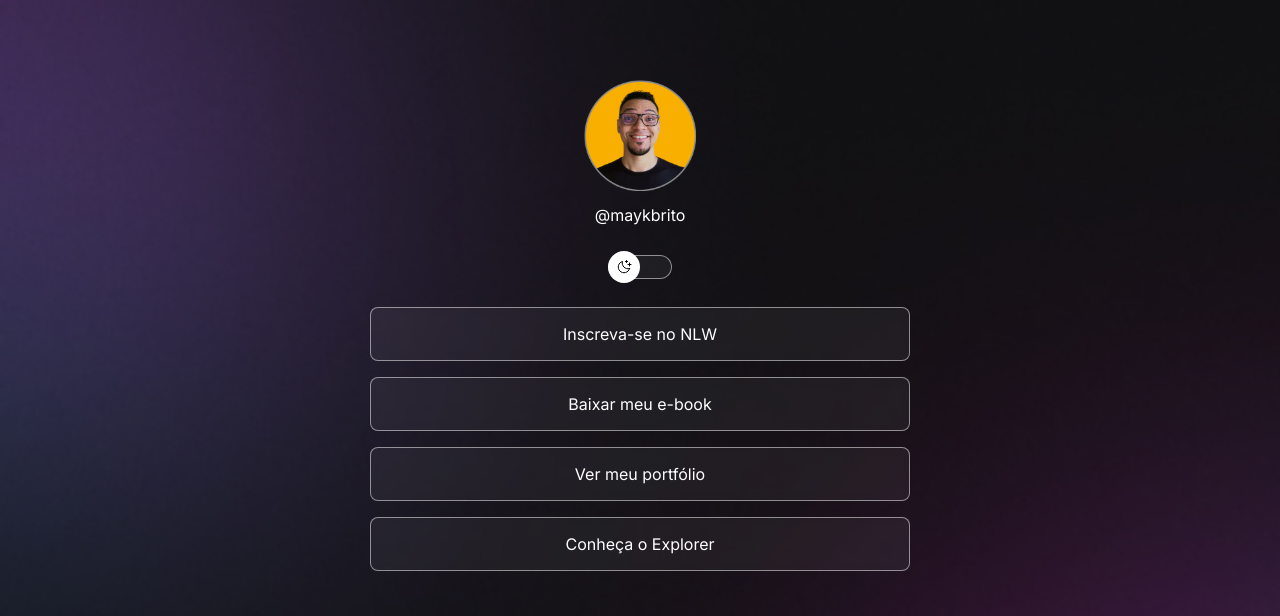
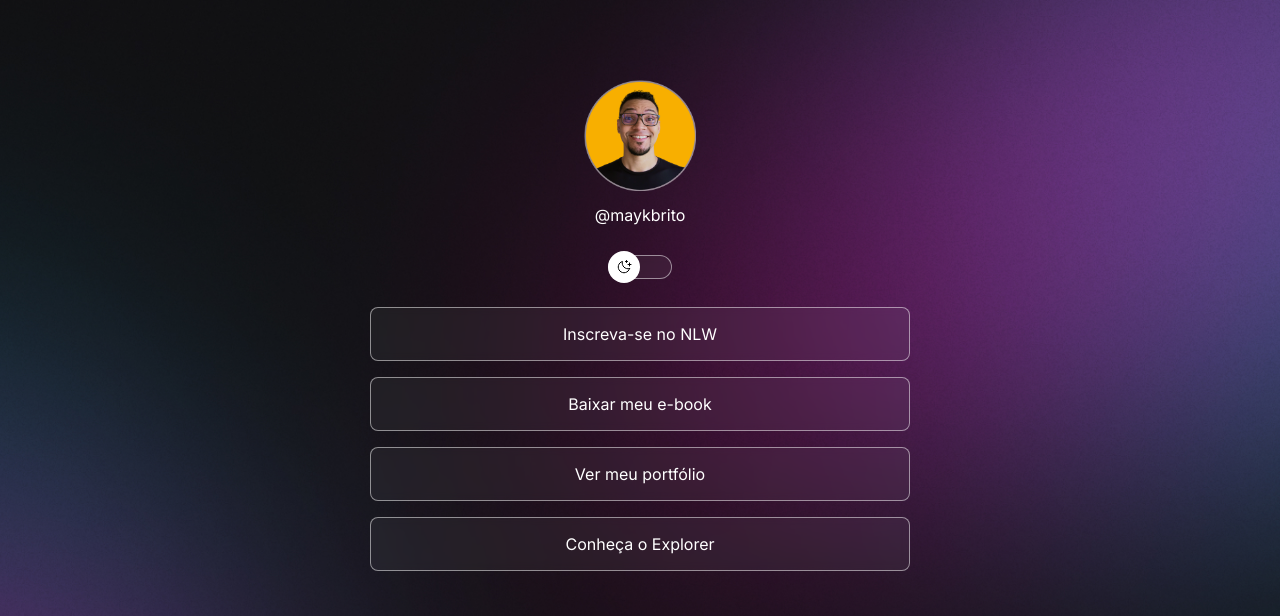
Before and after one commit to annesilv4/index-projeto, a plain HTML site: page index.html in a window 1280 px wide. Shown: the top 616 px of the page. Drawn offline with nearby package versions, Linux system fonts and the light colour scheme.

Commit message:
change background based on media queries

```diff
--- a/style.css
+++ b/style.css
@@ -34,6 +34,7 @@ body {
 
     /*background: color image repeat position/size*/
     background: var(--bg-url) no-repeat top center/cover;
+    height: 100vh;
 }
 
 body * {
@@ -157,3 +158,14 @@ footer {
     text-align: center;
     font-size: 14px;
 }
+
+/* media queries */
+@media (min-width: 700px) {
+    :root {
+        --bg-url: url(./assets/assets/bg-desktop.jpg);
+    }
+
+    .Light {
+        --bg-url: url(./assets/assets/bg-desktop-light.jpg);
+    }
+}
```
